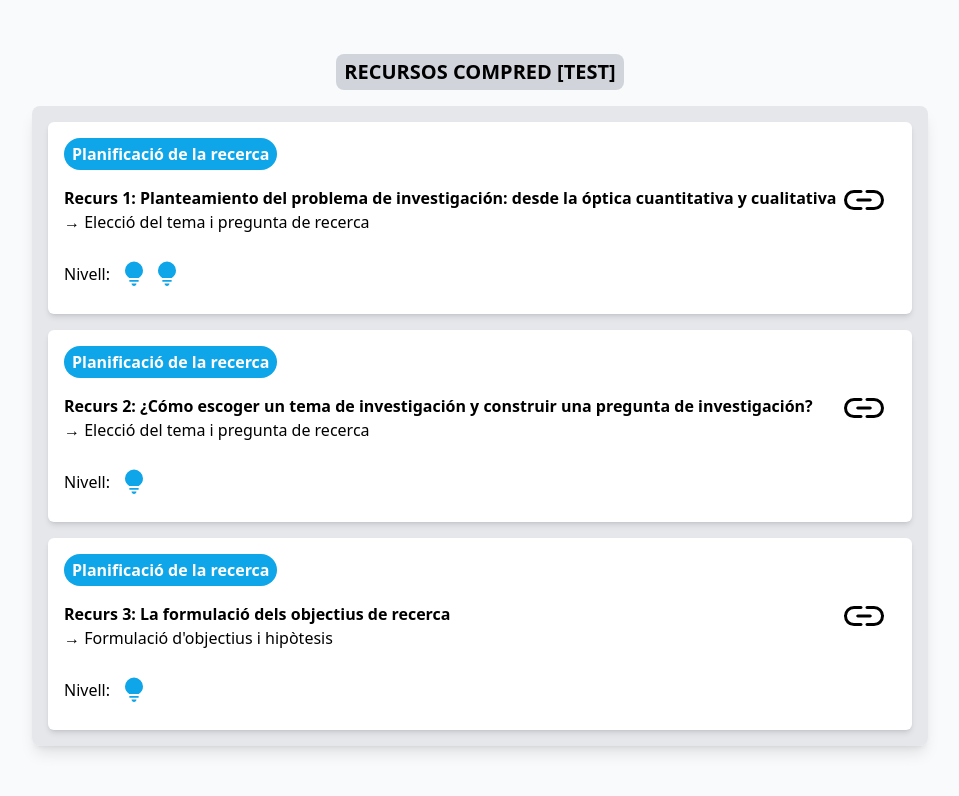
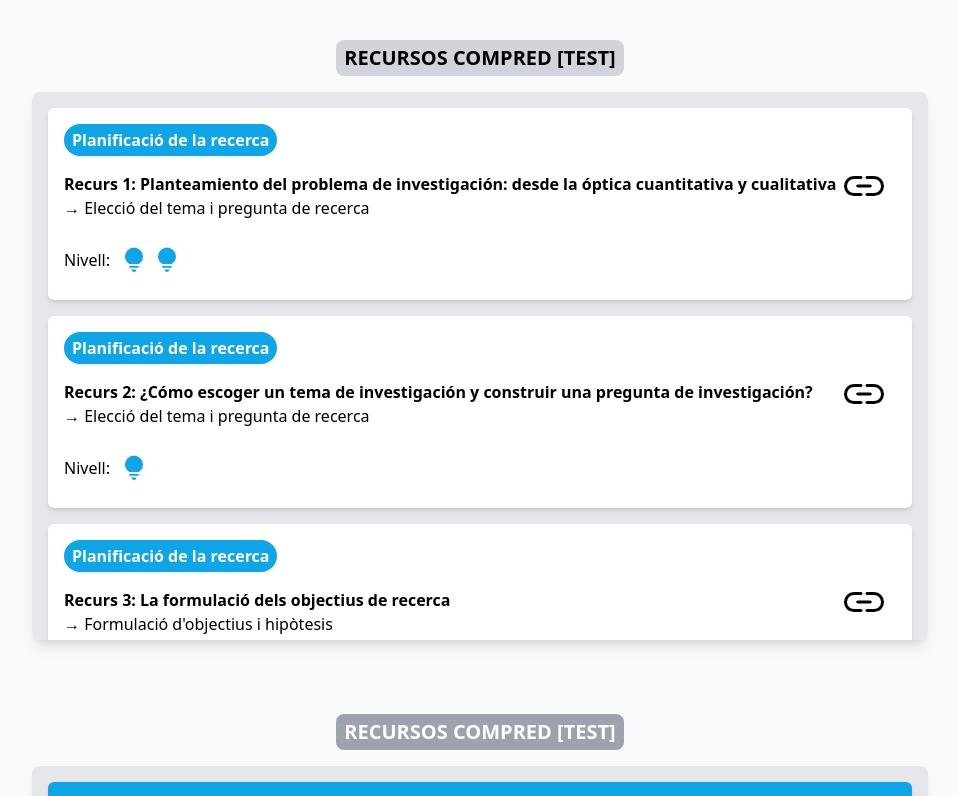
Before and after one commit to CompREd/test-repositori-compred, a React (Vite) app: page / in a window 1280 px wide. Shown: the top 796 px of the page, without its empty margins (160-1119 px from the left). Built offline with nearby package versions, Linux system fonts and the light colour scheme.

Commit message:
refactor: improve prototype visualization

```diff
--- a/src/App.tsx
+++ b/src/App.tsx
@@ -1,15 +1,7 @@
 import React from 'react';
 import { v4 as uuid } from 'uuid';
 
-interface Resource {
-  title: string
-  // description: string
-  dimension: string
-  subdimension?: string
-  level: number
-  // language: string
-  url: string
-}
+import Resource from './interfaces/resource';
 
 const dimensionToColor = new Map();
 dimensionToColor.set('Planificació de la recerca', 'c1');
@@ -154,8 +146,8 @@ const resources: Array<Resource> = [
 
 const App: React.FC = () => (
   <div className="overflow-scroll">
-    <div className="flex flex-col items-center gap-4 justify-center w-[100vw] h-[100vh] bg-gray-50">
-      <h1 className="font-bold uppercase text-xl rounded-lg bg-gray-300 px-2 py-1">Recursos CompREd [test]</h1>
+    <div className="flex flex-col items-center gap-4 justify-center w-[100vw] h-[80vh] bg-gray-50">
+      <h1 className="font-bold uppercase text-xl rounded-lg bg-gray-300 px-2 py-1 mt-10">Recursos CompREd [test]</h1>
       <div className="bg-gray-200 h-[80vh] lg:w-[70vw] mx-8 rounded-lg shadow-lg overflow-scroll">
         { resources.map((resource, index) => {
           const color = dimensionToColor.get(resource.dimension);
@@ -181,7 +173,7 @@ const App: React.FC = () => (
       </div>
     </div>
     <div className="flex flex-col items-center gap-4 justify-center w-[100vw] h-[100vh] bg-gray-50">
-      <h1 className="font-bold uppercase text-xl rounded-lg bg-gray-400 px-2 py-1 text-white">Recursos CompREd [test]</h1>
+      <h1 className="font-bold uppercase text-xl rounded-lg bg-gray-400 px-2 py-1 mt-10 text-white">Recursos CompREd [test]</h1>
       <div className="bg-gray-200 h-[80vh] lg:w-[70vw] mx-8 rounded-lg shadow-lg overflow-scroll">
         { resources.map((resource, index) => {
           const color = dimensionToColor.get(resource.dimension);
--- /dev/null
+++ b/src/interfaces/resource.ts
@@ -0,0 +1,11 @@
+interface Resource {
+  title: string
+  // description: string
+  dimension: string
+  subdimension?: string
+  level: number
+  // language: string
+  url: string
+}
+
+export default Resource;
```
